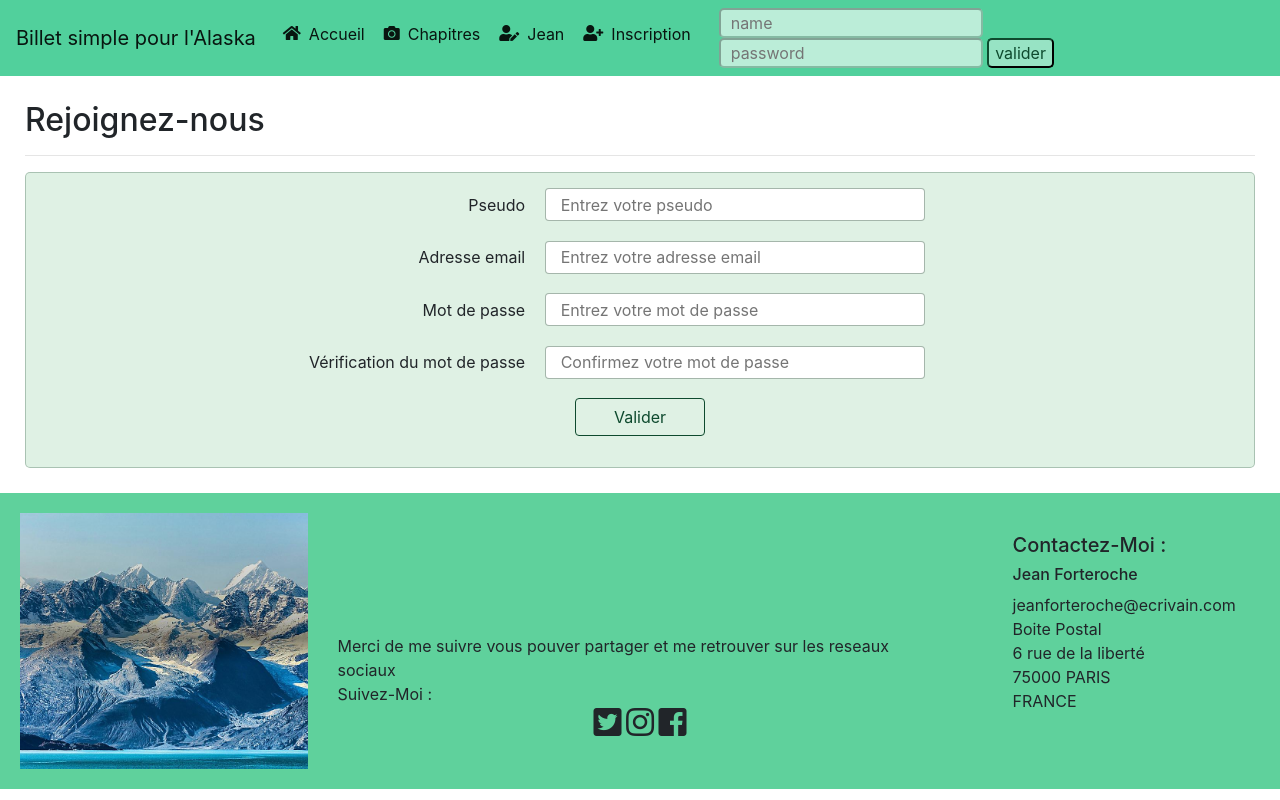
After one commit to Allan9395/Projet-4-, a PHP site: template views/backend/registrationView.php in a window 1280 px wide. The commit adds this page. Run offline with PHP 8.4, Linux system fonts and the light colour scheme; the template is opened without the code that fills it, so the values that code supplies are empty.

Commit message:
création de la partie inscription et de la partie connection. Les informations sont enregistré dans la base de donnée et sont utilisées pour la connection

```diff
--- a/public/css/style.css
+++ b/public/css/style.css
@@ -2,20 +2,34 @@
 .bg-light{
     background-color: #51d09c !important;
 }
-.navbar-light .navbar-brand {
+.formConnection input.field  {
     color: #0e4a2e;
+    background-color: #ffffff9c;
+    border-color: #0e4a2e4f;
+    padding-left: 10px;
+    border-radius: 5px;
 }
-.btn-outline-success {
+.inputBtn {
     color: #0e4a2e;
     border-color: #0e4a2e;
+    border-radius: 5px;
     background-color: #ffffff66;
 }
-.btn-outline-success:hover {
+.inputBtn:hover {
     color: #fff;
     background-color: #0e4a2e8a;
     border-color: #0e4a2e8a;
 }
-
+a.nav-link {
+    display: flex;
+}
+i.fas {
+    margin-right: 5px;
+    padding: 3px;
+}
+.formConnection {
+    margin: 0px 20px;
+}
 /* ---------------------------------------------------------NAV BAR------------------------------------------------------------*/
 /* ---------------------------------------------------------HEADER-------------------------------------------------------------*/
 header {
@@ -62,3 +76,39 @@ ul.contact-me {
 }
 
 /* ---------------------------------------------------------TICKET VIEW.PHP----------------------------------------------------*/
+
+/* ---------------------------------------------------------REGISTRATION VIEW.PHP----------------------------------------------*/
+.conteinerForm {
+    padding: 25px;
+}
+.registerForm {
+    background-color: #bce2c77a !important;
+    padding: 15px;
+    border: 1px solid #1e4a2f47;
+    border-radius: 5px;
+}
+.form-group.submit {
+    text-align: center;
+}
+.submitRegistration {
+    color: #0e4a2e;
+    border-color: #0e4a2e;
+    max-width: 130px;
+    min-width: 77px;
+}
+.labelRegister {
+    text-align: end;
+}
+.inputRegister {
+    max-width: 380px;
+    height: 33px;
+    border: 1px solid #1e4a2f66;
+    border-radius: 4px;
+}
+/* ---------------------------------------------------------REGISTRATION VIEW.PHP----------------------------------------------*/
+
+@media (max-width: 684px) {
+    .labelRegister {
+        text-align: initial;
+    }
+}
--- /dev/null
+++ b/views/backend/registrationView.php
@@ -0,0 +1,38 @@
+<?php $title = 'Blog Ecrivain; Jean Forteroche; Enregistrement'; ?>
+<?php ob_start(); ?>
+
+<div class="conteiner conteinerForm">
+    <h2>Rejoignez-nous</h2>
+    <hr>
+    <div class="registerForm">
+        <form action="index.php?action=registrationOk" method="post" class="form-horizontal">
+        <div class="form-group">
+            <label class="labelRegister col-sm-5" for="username">Pseudo</label>
+
+            <input type="text" name="username" id="username" class="inputRegister col-sm-4" placeholder="Entrez votre pseudo" required>
+        </div>
+        <div class="form-group">
+        <label class="labelRegister col-sm-5" for="email">Adresse email</label>
+            <input type="email" name="email" id="email" class="inputRegister col-sm-4" placeholder="Entrez votre adresse email" required>
+        </div>
+        <div class="form-group">
+        <label class="labelRegister col-sm-5" for="password">Mot de passe</label>
+            <input type="password" name="password" id="password" class="inputRegister col-sm-4" placeholder="Entrez votre mot de passe" required>
+        </div>
+        <div class="form-group">
+        <label class="labelRegister col-sm-5" for="password_confirm">Vérification du mot de passe</label>
+            <input type="password" name="password_confirm" id="password_confirm" class="inputRegister col-sm-4" placeholder="Confirmez votre mot de passe" required>
+        </div>
+        <div class="form-group submit">
+            <button type="submit" class="btn btn-outline-success submitRegistration col-lg-offset-5 col-sm-1">Valider</button>
+        </div>
+
+        </form>
+    </div>
+</div>
+
+
+
+<?php $content = ob_get_clean(); ?>
+
+<?php require('views/frontend/template.php');?>
--- a/views/frontend/template.php
+++ b/views/frontend/template.php
@@ -36,16 +36,17 @@
           <a class="nav-link" href="#"><i class="fas fa-camera"></i> Chapitres</a>
         </li>
         <li class="nav-item active">
-          <a class="nav-link" href="#"><i class="fas fa-user"></i> Jean</a>
+          <a class="nav-link" href="#"><i class="fas fa-user-edit"></i> Jean</a>
         </li>
         <li class="nav-item active">
-          <a class="nav-link" href="views/frontend/registrationView.php">Inscription</a>
+          <a class="nav-link" href="index.php?action=registration"><i class="fas fa-user-plus"></i>Inscription</a>
         </li>
       </ul>
-      <form class="form-inline my-2 my-lg-0 col-sm-offset-5">
-        <input class="form-control mr-sm-1" type="text" name="pseudo" placeholder="Pseudo" ">
-      <input class=" form-control mr-sm-1" type="password" name="password" placeholder="Mot de Passe" ">
-      <button class=" btn btn-outline-success my-2 my-sm-0" type="submit">Connexion</button>
+      <form action="index.php?action=homeViewConnect" method="post" class="formConnection">
+        <input class="field" type="text" name="usernameConnect" id="name" placeholder="name" required>
+        <input class="field" type="password" name="passwordConnect" id="password" placeholder="password" required>
+        <input class="inputBtn" type="submit" value="valider">
+
       </form>
     </div>
   </nav>
--- a/views/frontend/ticketView.php
+++ b/views/frontend/ticketView.php
@@ -19,11 +19,11 @@
                 <h2>Commentaires</h2>
                 <div class="form-group">
                     <div class="form-group"><label for="author">Nom:</label></<label>
-                        <input type="text" name="author" class="form-control input-sm" id="author" placeholder="Nom">
+                        <input type="text" name="author" class="form-control input-sm" id="author" placeholder="Nom" required>
                     </div>
                     <div class="form-group"><label for="comment">Commentaire:</label></label>
                         <input type="text" name="comment" class="form-control input-sm" id="comment"
-                            placeholder="Commentaire">
+                            placeholder="Commentaire" riquired>
                     </div>
                     <div class="form-group"> <input type="submit" class="btn btn-success" value="Valider"></<input>
                     </div>
```
Also changed, not shown: controller/backend.php (added, +71 -0 lines), index.php (+21 -1 lines), models/backend/userManager.php (added, +29 -0 lines), views/backend/registrationConfirmation.php (added, +11 -0 lines), views/frontend/registrationView.php (deleted, +0 -9 lines), views/backend/homeViewConnect.php (added), views/backend/templateConnect.php (added).
